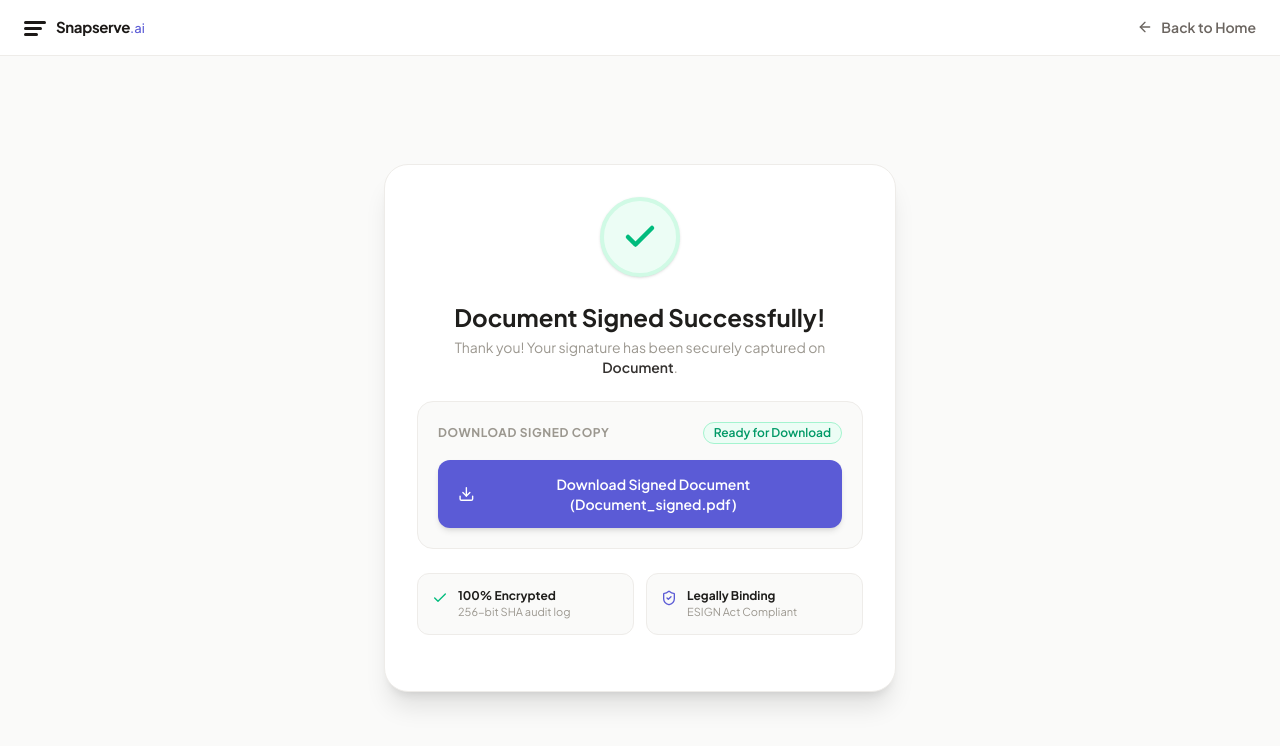
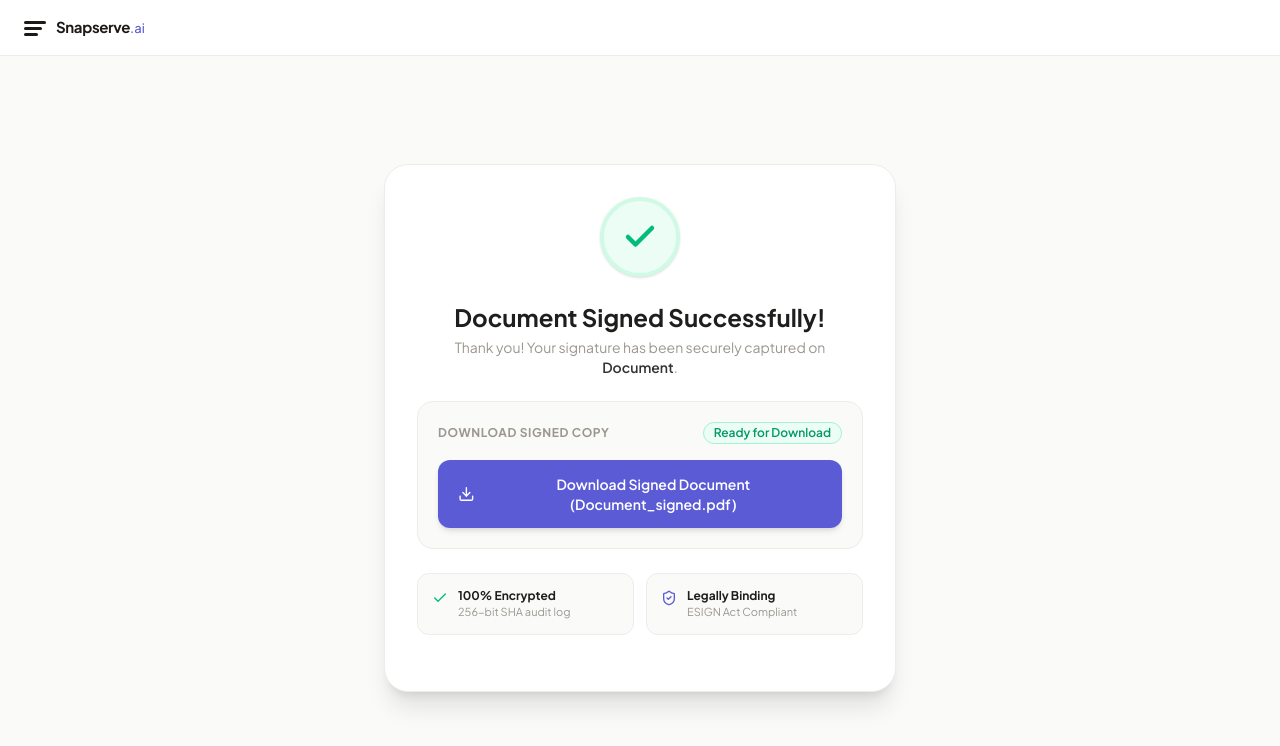
Before and after one commit to ramsiva97465-dot/Snapserve_vault, a React (Vite) app in the folder web/: page /sign/1/success in a window 1280 px wide. Shown: the top 746 px of the page. Built offline with nearby package versions, Linux system fonts and the light colour scheme; no server answers.

Commit message:
remove top-right Back to Home header link from signing success page for pure download focus

```diff
--- a/web/src/pages/signing/SigningSuccessPage.tsx
+++ b/web/src/pages/signing/SigningSuccessPage.tsx
@@ -1,6 +1,6 @@
 import { useEffect, useState } from "react";
-import { useParams, Link } from "react-router-dom";
-import { Check, Download, ArrowLeft, Edit3, ShieldCheck } from "lucide-react";
+import { useParams } from "react-router-dom";
+import { Check, Download, ShieldCheck } from "lucide-react";
 import { toast } from "sonner";
 import api from "@/lib/api";
 import Logo from "@/components/layout/Logo";
@@ -58,12 +58,6 @@ export default function SigningSuccessPage() {
     <div className="min-h-screen bg-surface-50 flex flex-col">
       <header className="bg-white border-b border-surface-200 px-6 py-4 flex items-center justify-between flex-shrink-0">
         <Logo variant="sidebar" />
-        <Link
-          to="/"
-          className="flex items-center gap-2 text-sm font-semibold text-surface-600 hover:text-surface-900 transition-colors"
-        >
-          <ArrowLeft size={16} /> Back to Home
-        </Link>
       </header>
 
       <div className="flex-1 flex items-center justify-center p-6">
```
